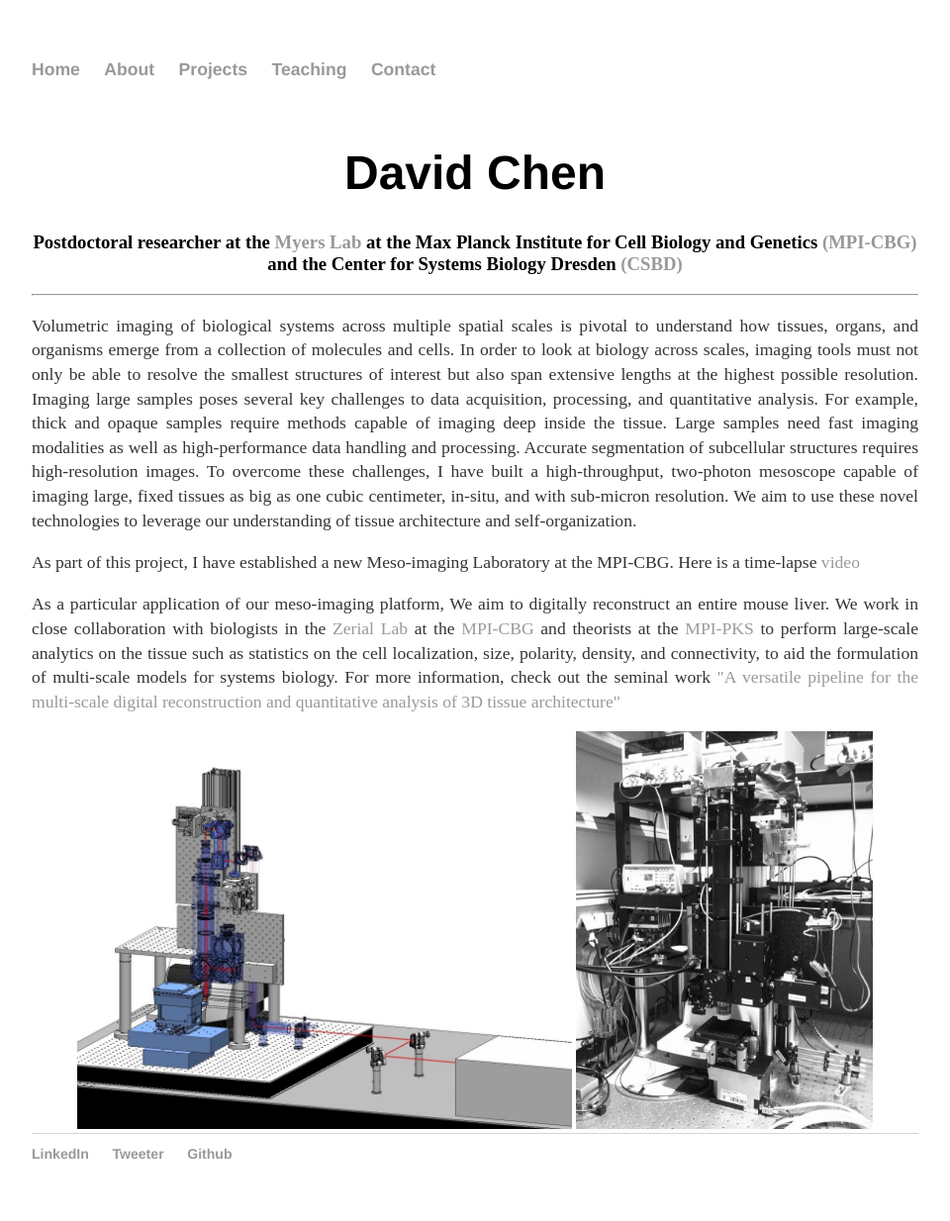
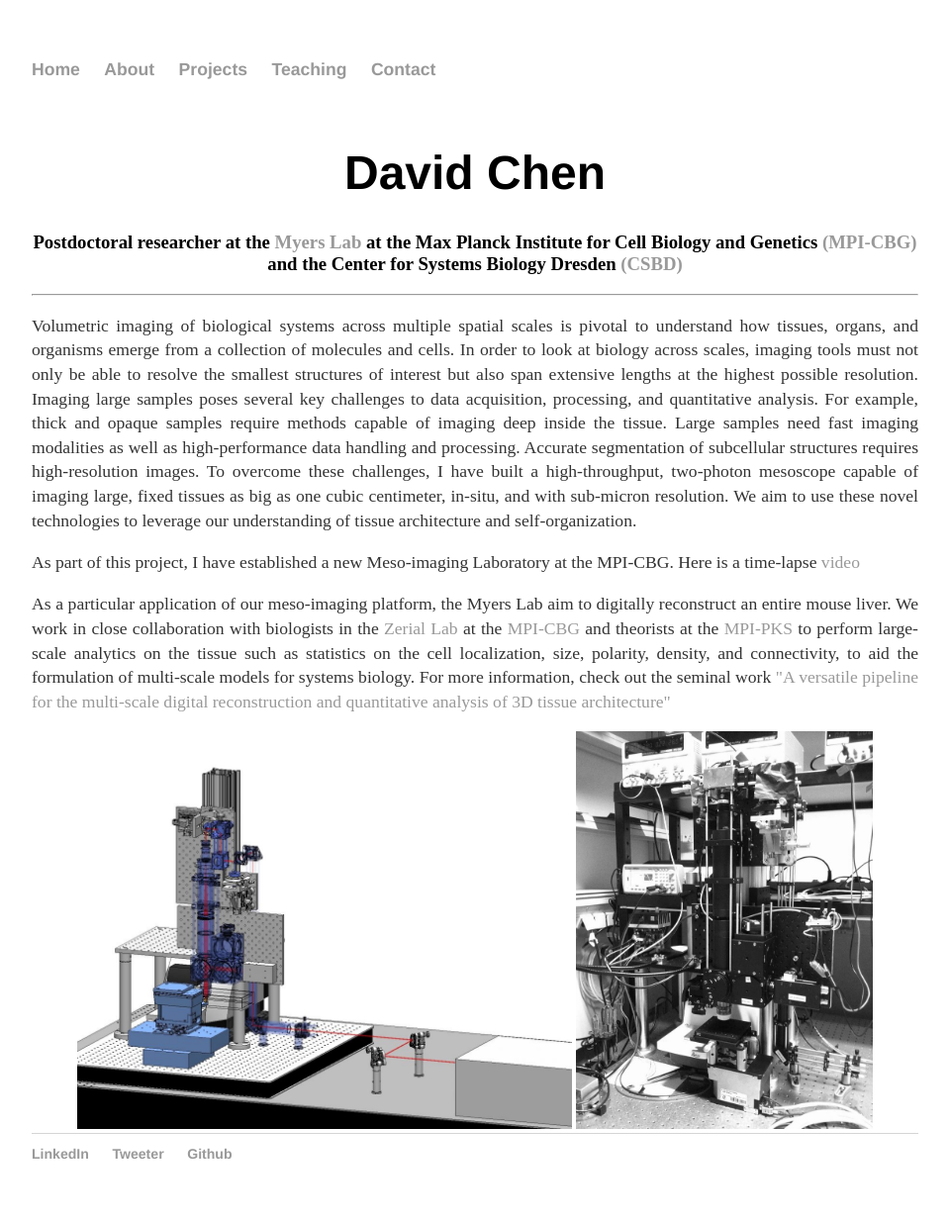
Before and after one commit to davidchenlee/davidchenlee.github.io, a Jekyll site: the page built from index.html, in a window 1280 px wide. Shown: the whole page at 99% size, without its empty margins (160-1120 px from the left). Built offline with Jekyll 4.4.1, drawn with Linux system fonts in a browser that asks for light colours.

Commit message:
update the project description

```diff
--- a/index.html
+++ b/index.html
@@ -14,7 +14,7 @@ title: David Chen
 
 <p style="text-align:justify"> As part of this project, I have established a new Meso-imaging Laboratory at the MPI-CBG. Here is a time-lapse <a href="https://twitter.com/bigimaginglab/status/964987879926718464">video</a></p>
 
-<p style="text-align:justify"> As a particular application of our meso-imaging platform, We aim to digitally reconstruct an entire mouse liver. We work in close collaboration with biologists in the <a href="http://zerial.mpi-cbg.de/">Zerial Lab</a> at the <a href="https://www.mpi-cbg.de">MPI-CBG</a> and theorists at the <a href="https://www.pks.mpg.de/">MPI-PKS</a> to perform large-scale analytics on the tissue such as statistics on the cell localization, size, polarity, density, and connectivity, to aid the formulation of multi-scale models for systems biology. For more information, check out the seminal work <a href="https://elifesciences.org/articles/11214">"A versatile pipeline for the multi-scale digital reconstruction and quantitative analysis of 3D tissue architecture"</a>
+<p style="text-align:justify"> As a particular application of our meso-imaging platform, the Myers Lab aim to digitally reconstruct an entire mouse liver. We work in close collaboration with biologists in the <a href="http://zerial.mpi-cbg.de/">Zerial Lab</a> at the <a href="https://www.mpi-cbg.de">MPI-CBG</a> and theorists at the <a href="https://www.pks.mpg.de/">MPI-PKS</a> to perform large-scale analytics on the tissue such as statistics on the cell localization, size, polarity, density, and connectivity, to aid the formulation of multi-scale models for systems biology. For more information, check out the seminal work <a href="https://elifesciences.org/articles/11214">"A versatile pipeline for the multi-scale digital reconstruction and quantitative analysis of 3D tissue architecture"</a>
  </p>
 
 	<center>
```
